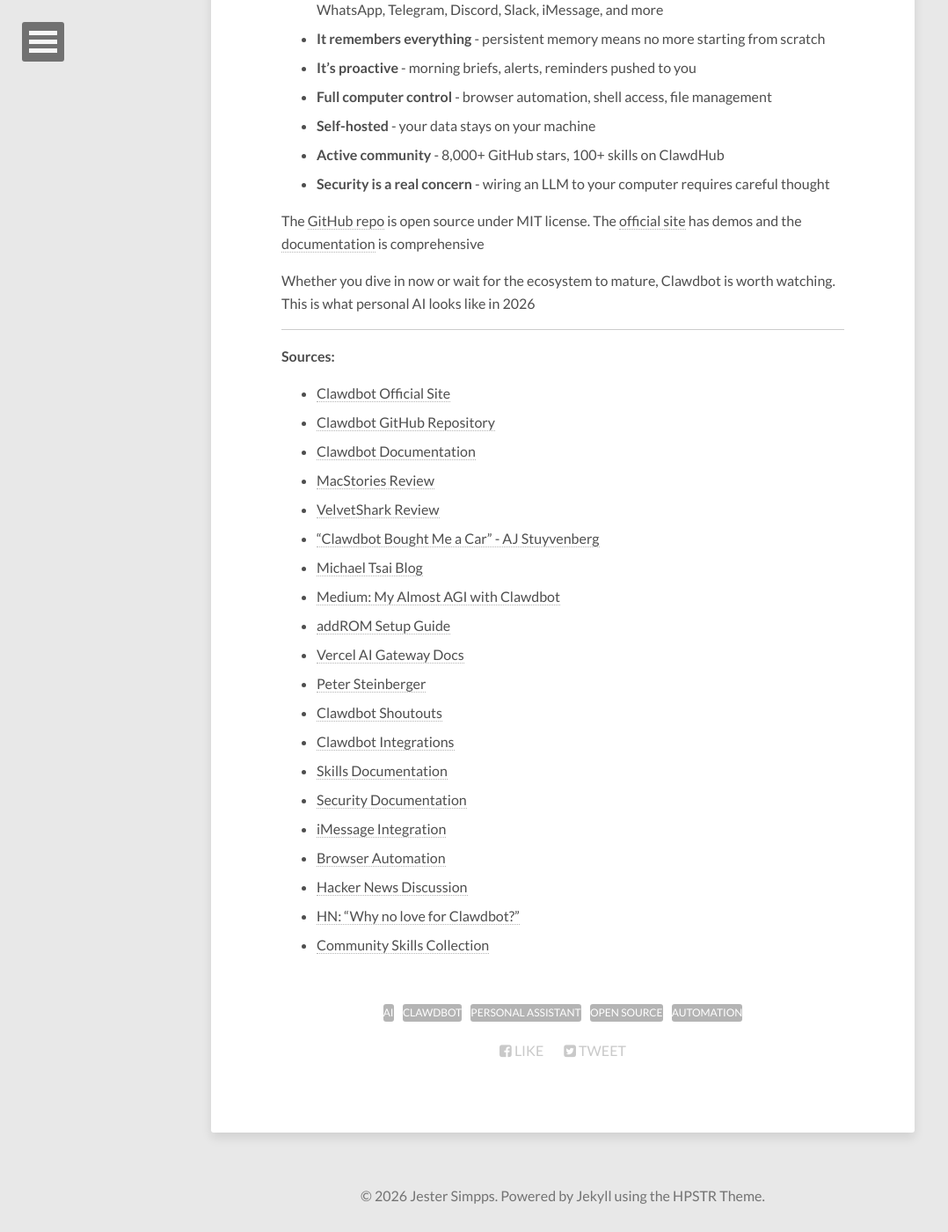
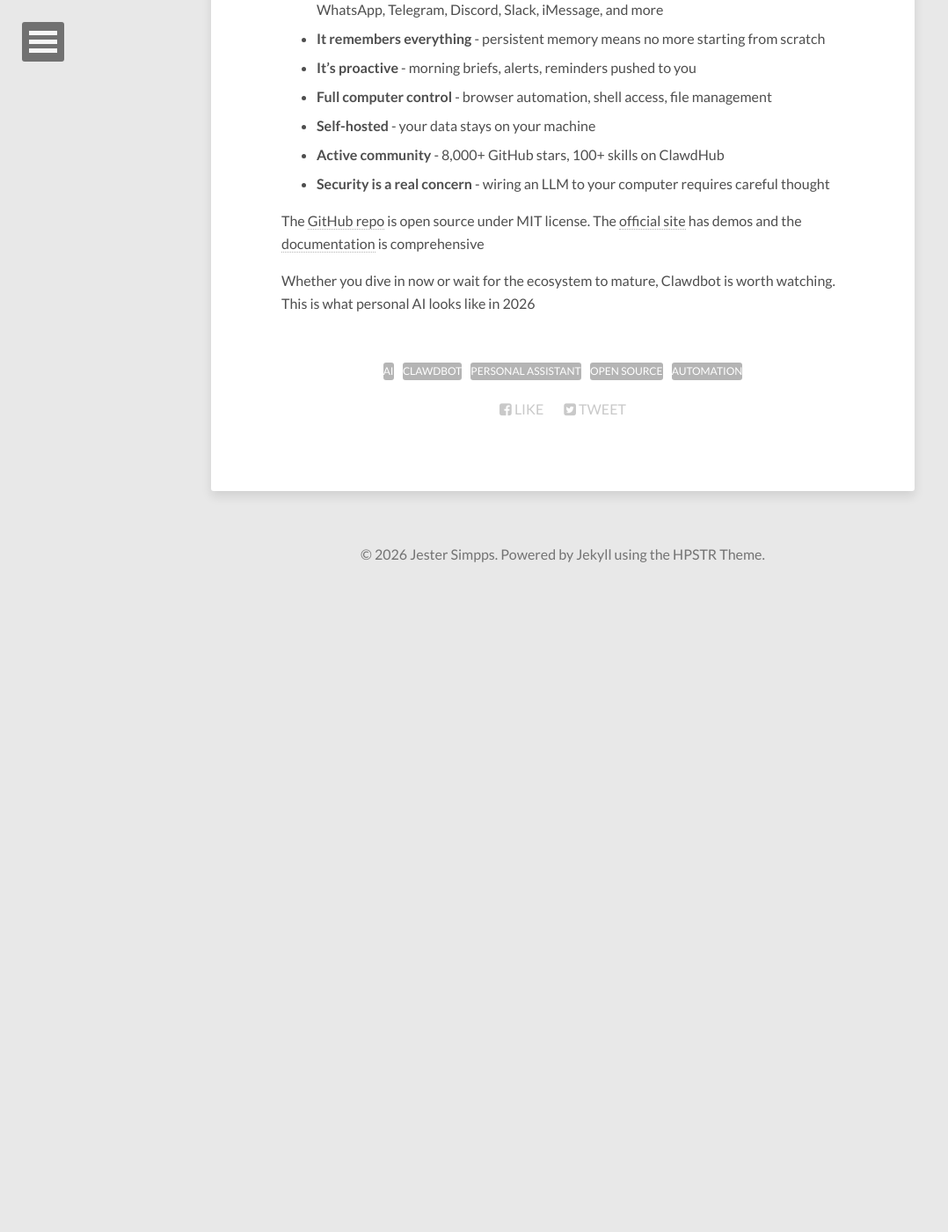
Before and after one commit to jestersimpps/jestersimpps.github.io, a Jekyll site: the page built from _posts/2026-01-25-clawdbot-personal-ai-assistant.md, in a window 1280 px wide and 1400 px high, scrolled down 5874 px. Shown: the whole window at 88% size, without its empty margins (0-1078 px from the left). Built offline with Jekyll 4.4.1, drawn with Linux system fonts in a browser that asks for light colours; nearby versions of some CDN libraries; after the commit the page ends 6545 px from its top, so only the background shows below that; some of the changed text lies outside the part shown.

Commit message:
remove redundant sources section

```diff
--- a/_posts/2026-01-25-clawdbot-personal-ai-assistant.md
+++ b/_posts/2026-01-25-clawdbot-personal-ai-assistant.md
@@ -190,27 +190,3 @@
 The [GitHub repo](https://github.com/clawdbot/clawdbot) is open source under MIT license. The [official site](https://clawd.bot/) has demos and the [documentation](https://docs.clawd.bot/) is comprehensive
 
 Whether you dive in now or wait for the ecosystem to mature, Clawdbot is worth watching. This is what personal AI looks like in 2026
-
----
-
-**Sources:**
-- [Clawdbot Official Site](https://clawd.bot/)
-- [Clawdbot GitHub Repository](https://github.com/clawdbot/clawdbot)
-- [Clawdbot Documentation](https://docs.clawd.bot/)
-- [MacStories Review](https://www.macstories.net/stories/clawdbot-showed-me-what-the-future-of-personal-ai-assistants-looks-like/)
-- [VelvetShark Review](https://velvetshark.com/clawdbot-the-self-hosted-ai-that-siri-should-have-been)
-- ["Clawdbot Bought Me a Car" - AJ Stuyvenberg](https://aaronstuyvenberg.com/posts/clawd-bought-a-car)
-- [Michael Tsai Blog](https://mjtsai.com/blog/2026/01/22/clawdbot/)
-- [Medium: My Almost AGI with Clawdbot](https://medium.com/@henrymascot/my-almost-agi-with-clawdbot-cd612366898b)
-- [addROM Setup Guide](https://addrom.com/clawdbot-your-personal-ai-assistant-for-windows-macos-and-linux/)
-- [Vercel AI Gateway Docs](https://vercel.com/docs/ai-gateway/chat-platforms/clawd-bot)
-- [Peter Steinberger](https://steipete.me/)
-- [Clawdbot Shoutouts](https://clawd.bot/shoutouts)
-- [Clawdbot Integrations](https://clawd.bot/integrations)
-- [Skills Documentation](https://docs.clawd.bot/tools/skills)
-- [Security Documentation](https://docs.clawd.bot/gateway/security)
-- [iMessage Integration](https://docs.clawd.bot/channels/imessage)
-- [Browser Automation](https://docs.clawd.bot/tools/browser)
-- [Hacker News Discussion](https://news.ycombinator.com/item?id=46748880)
-- [HN: "Why no love for Clawdbot?"](https://news.ycombinator.com/item?id=46662034)
-- [Community Skills Collection](https://github.com/Dicklesworthstone/agent_flywheel_clawdbot_skills_and_integrations)
```
